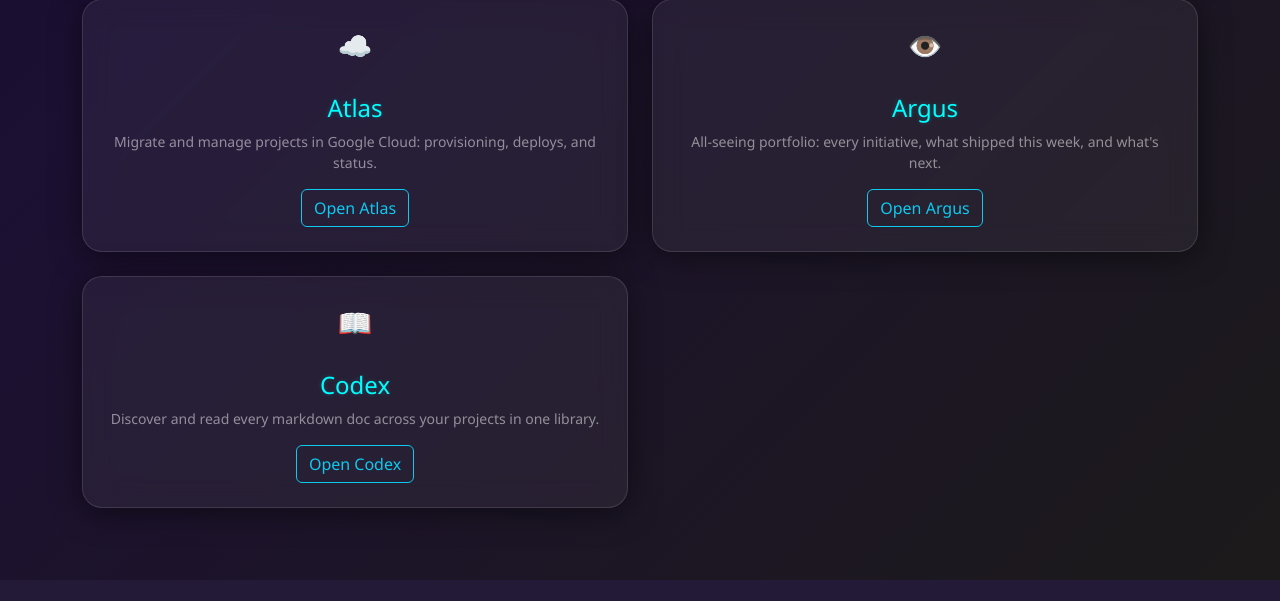
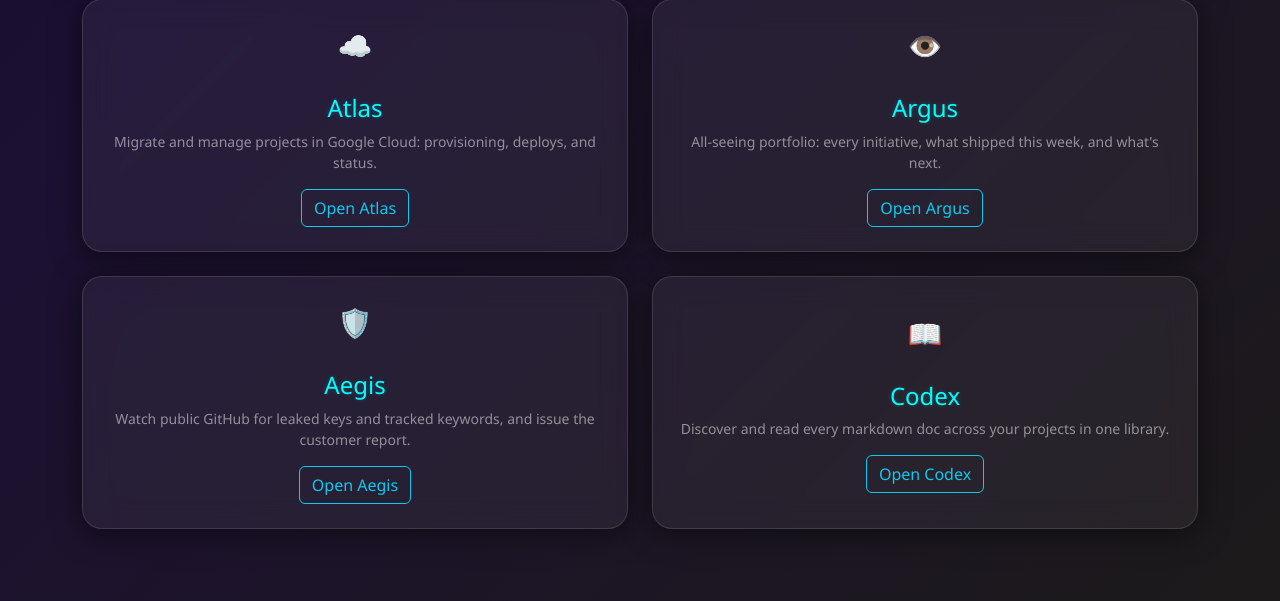
Before and after one commit to Rinkels/foundry, a Django app: page / in a window 1280 px wide. Shown: the part 1497-2098 px from the top of the page. Before the commit the page ends 2077 px from the top, so only its background shows below. Run offline with Django 5.2, Linux system fonts and the light colour scheme; the visitor is signed in with stand-in values (Sample User, id 1); data that the repository does not hold is empty.

Commit message:
backup: R1-UFO 2026-08-13 08:11

```diff
--- a/foundry/templates/foundry/home.html
+++ b/foundry/templates/foundry/home.html
@@ -36,6 +36,7 @@
   .neon-athena { box-shadow: 0 0 10px #7df9ff, 0 0 20px #b388ff; }
   .neon-hermes { box-shadow: 0 0 10px #00ff99, 0 0 20px #00ffaa; }
   .neon-mnemos { box-shadow: 0 0 10px #00d1ff, 0 0 20px #00ffcc; }
+  .neon-aegis { box-shadow: 0 0 10px #ffd166, 0 0 20px #ef476f; }
 
 
 
@@ -391,6 +392,32 @@
             </div>
         {% endif %}
     </div>
+    {# Aegis (Public exposure monitoring) #}
+    <div class="col">
+        {% if cards.aegis %}
+          <a href="{% url 'aegis:dashboard' %}"
+             class="text-decoration-none text-white position-relative">
+            <div class="neon-glass-card neon-aegis h-100 p-4 d-flex flex-column justify-content-center align-items-center text-center">
+              <div class="card-icon">🛡️</div>
+              <h4 class="card-title mb-2">{% trans "Aegis" %}</h4>
+              <small class="text-white-50 mb-3">
+                {% trans "Watch public GitHub for leaked keys and tracked keywords, and issue the customer report." %}
+              </small>
+              <span class="btn btn-outline-info">{% trans "Open Aegis" %}</span>
+            </div>
+          </a>
+        {% else %}
+            <div class="position-relative">
+              <div class="neon-glass-card neon-code card-disabled h-100 p-4 d-flex flex-column justify-content-center align-items-center text-center">
+                <div class="card-icon">🛡️</div>
+                <h4 class="card-title mb-2">{% trans "Aegis" %}</h4>
+                <small class="text-white-50 mb-3">{% trans "Public exposure monitoring for leaked credentials." %}</small>
+                <span class="btn btn-outline-secondary disabled">{% trans "Coming soon" %}</span>
+              </div>
+              <div class="coming-soon-badge">Contact Admin for access</div>
+            </div>
+        {% endif %}
+    </div>
     {# Codex (Markdown library) #}
     <div class="col">
         {% if cards.codex %}
```
